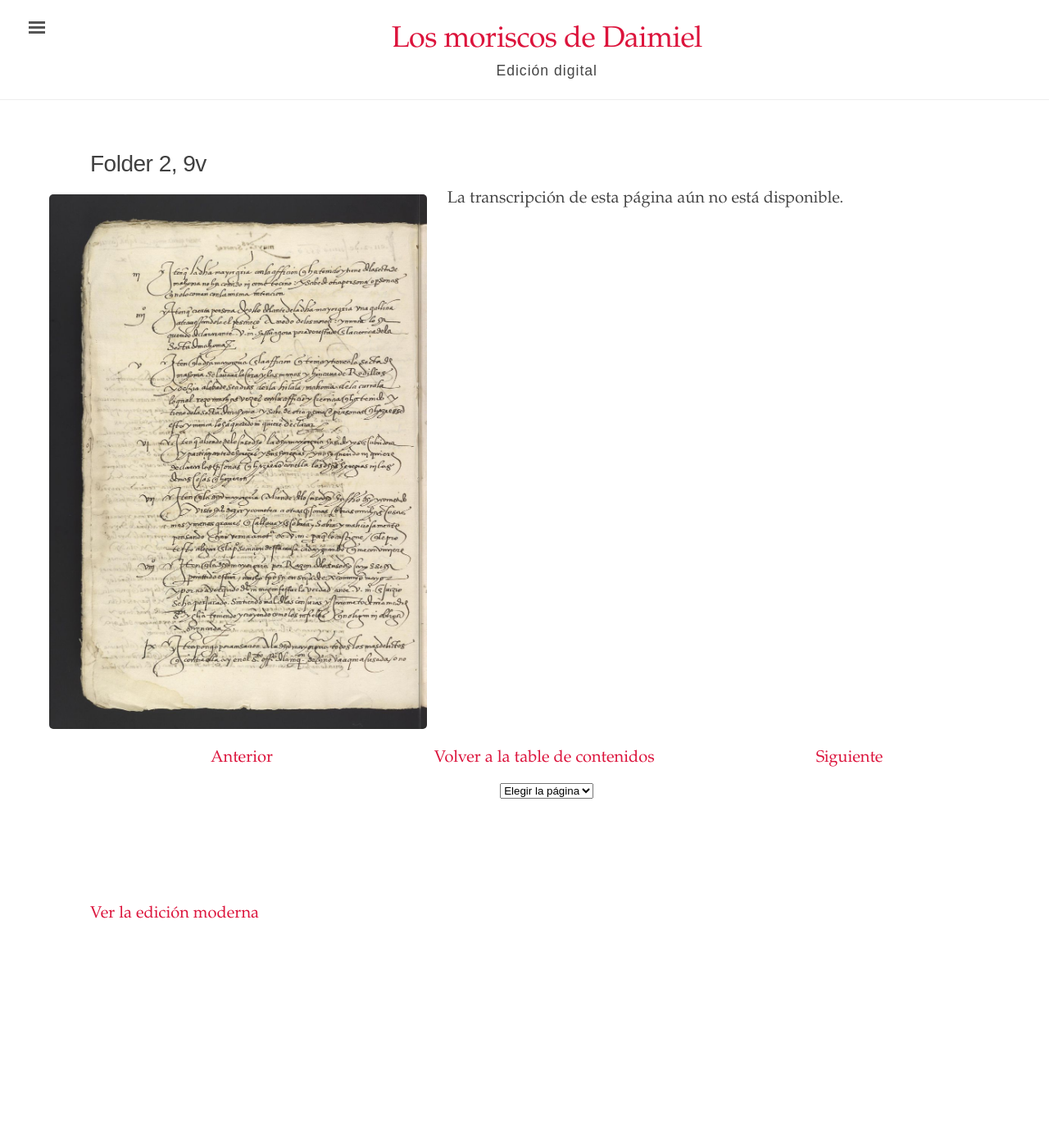
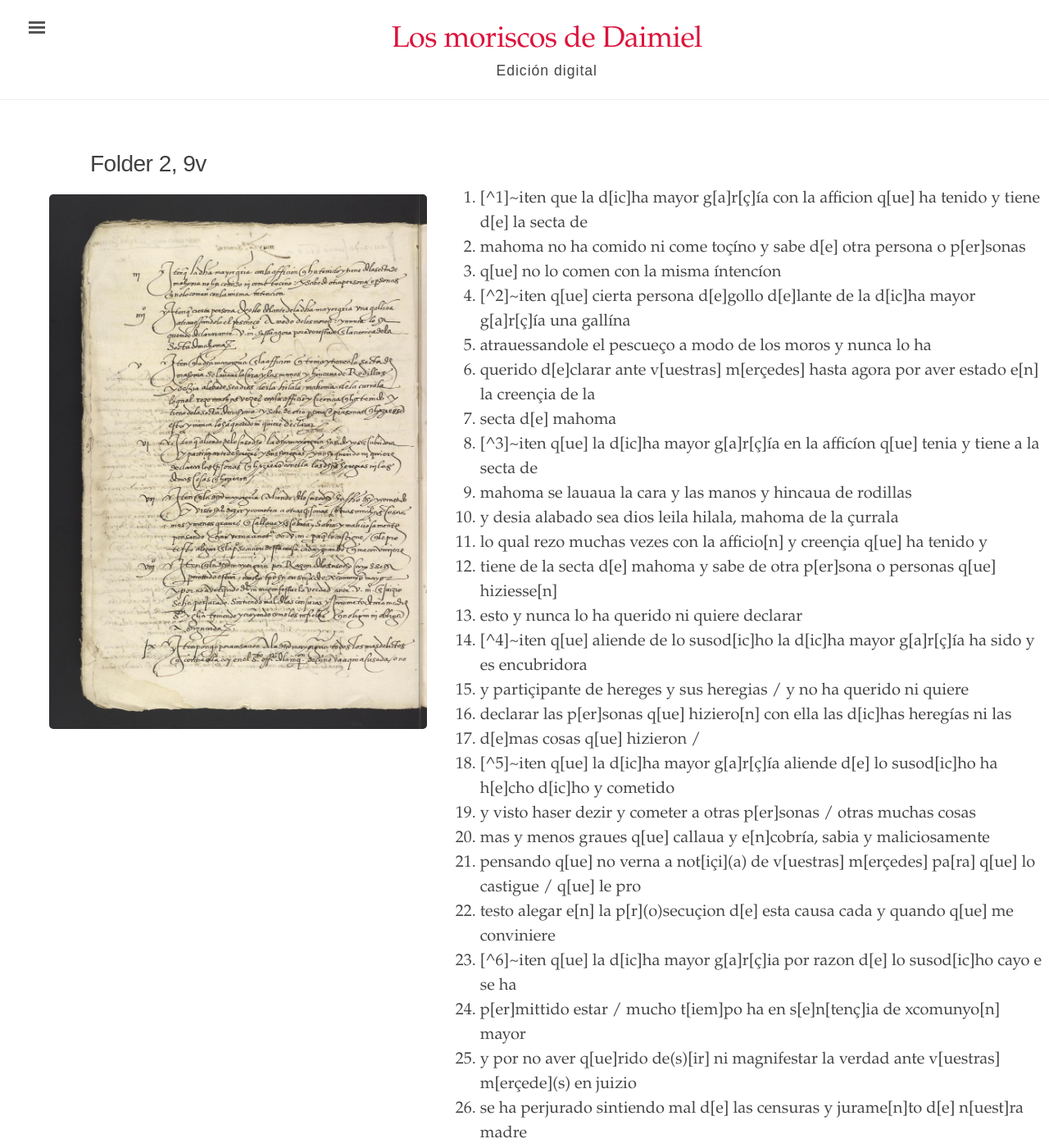
Before and after one commit to digbmc/moriscos-daimel, a Jekyll site: the page built from _texts/folder-2-9v.md, in a window 1280 px wide and 1400 px high. Shown: the whole window at 82% size. Built offline with Jekyll 4.4.1, drawn with Linux system fonts in a browser that asks for light colours; some of the changed text lies outside the part shown.

Commit message:
Update folder-2-9v.md

```diff
--- a/_texts/folder-2-9v.md
+++ b/_texts/folder-2-9v.md
@@ -5,4 +5,49 @@ image: /assets/images/Folder_2_9v.jpg
 body_class: wide-page
 order: 18
 ---
-La transcripción de esta página aún no está disponible.
+1. [^1]~iten que la d\[ic\]ha mayor g\[a\]r\[ç\]ía con la afficion q\[ue\] ha tenido y tiene d\[e\] la secta de
+2. mahoma no ha comido ni come toçíno y sabe d\[e\] otra persona o p\[er\]sonas
+3. q\[ue\] no lo comen con la misma íntencíon
+4. [^2]~iten q\[ue\] cierta persona d\[e\]gollo d\[e\]lante de la d\[ic\]ha mayor g\[a\]r\[ç\]ía una gallína
+5. atrauessandole el pescueço a modo de los moros y nunca lo ha
+6. querido d\[e\]clarar ante v\[uestras\] m\[erçedes\] hasta agora por aver estado e\[n\] la creençia de la
+7. secta d\[e\] mahoma
+8. [^3]~iten q\[ue\] la d\[ic\]ha mayor g\[a\]r\[ç\]ía en la afficíon q\[ue\] tenia y tiene a la secta de
+9. mahoma se lauaua la cara y las manos y hincaua de rodillas
+10. y desia alabado sea dios leila hilala, mahoma de la çurrala
+11. lo qual rezo muchas vezes con la afficio\[n\] y creençia q\[ue\] ha tenido y
+12. tiene de la secta d\[e\] mahoma y sabe de otra p\[er\]sona o personas q\[ue\] hiziesse\[n\]
+13. esto y nunca lo ha querido ni quiere declarar
+14. [^4]~iten q\[ue\] aliende de lo susod\[ic\]ho la d\[ic\]ha mayor g\[a\]r\[ç\]ía ha sido y es encubridora
+15. y partiçipante de hereges y sus heregias / y no ha querido ni quiere
+16. declarar las p\[er\]sonas q\[ue\] hiziero\[n\] con ella las d\[ic\]has heregías ni las
+17. d\[e\]mas cosas q\[ue\] hizieron /
+18. [^5]~iten q\[ue\] la d\[ic\]ha mayor g\[a\]r\[ç\]ía aliende d\[e\] lo susod\[ic\]ho ha h\[e\]cho d\[ic\]ho y cometido
+19. y visto haser dezir y cometer a otras p\[er\]sonas / otras muchas cosas
+20. mas y menos graues q\[ue\] callaua y e\[n\]cobría, sabia y maliciosamente
+21. pensando q\[ue\] no verna a not\[içi\](a) de v\[uestras\] m\[erçedes\] pa\[ra\] q\[ue\] lo castigue / q\[ue\] le pro
+22. testo alegar e\[n\] la p\[r\](o)secuçion d\[e\] esta causa cada y quando q\[ue\] me conviniere
+23. [^6]~iten q\[ue\] la d\[ic\]ha mayor g\[a\]r\[ç\]ia por razon d\[e\] lo susod\[ic\]ho cayo e se ha
+24. p\[er\]mittido estar / mucho t\[iem\]po ha en s\[e\]n\[tenç\]ia de xcomunyo\[n\] mayor
+25. y por no aver q\[ue\]rido de(s)\[ir\] ni magnifestar la verdad ante v\[uestras\] m\[erçede\](s) en juizio
+26. se ha perjurado sintiendo mal d\[e\] las censuras y jurame\[n\]to d\[e\] n\[uest\]ra madre
+27. s\[an\](ta) ygl\[es\]ia teniendo y creyendo como los infieles q\[ue\] no ligan ni obliga\[n\]
+28. a su guarda
+29. [^7]~iten pongo por acusácion a la d\[ic\]ha mayor g\[a\]r\[ç\]ia todos los mas delictos
+30. q\[ue\] contra ella ay en el s\[anc\](to) offi\[çi\]o d\[e\] la inq\[uisiçi\](on) de q\[ue\] no va aqui acusada o no
+
+ <hr>
+
+[^1]iii \[3\]
+
+[^2]iiii \[4\]
+
+[^3]v \[5\]
+
+[^4]vi \[6\]
+
+[^5]vii \[7\]
+
+[^6]viii \[8\]
+
+[^7]ix \[9\]
```
